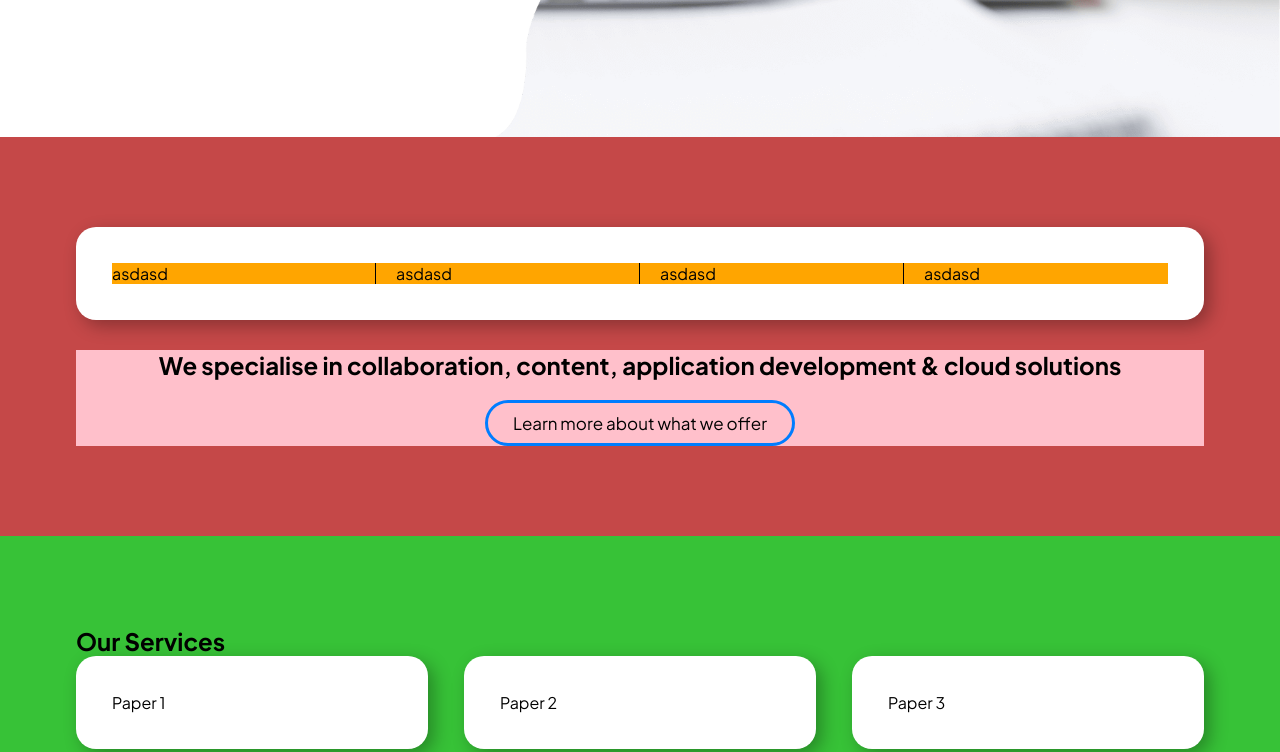
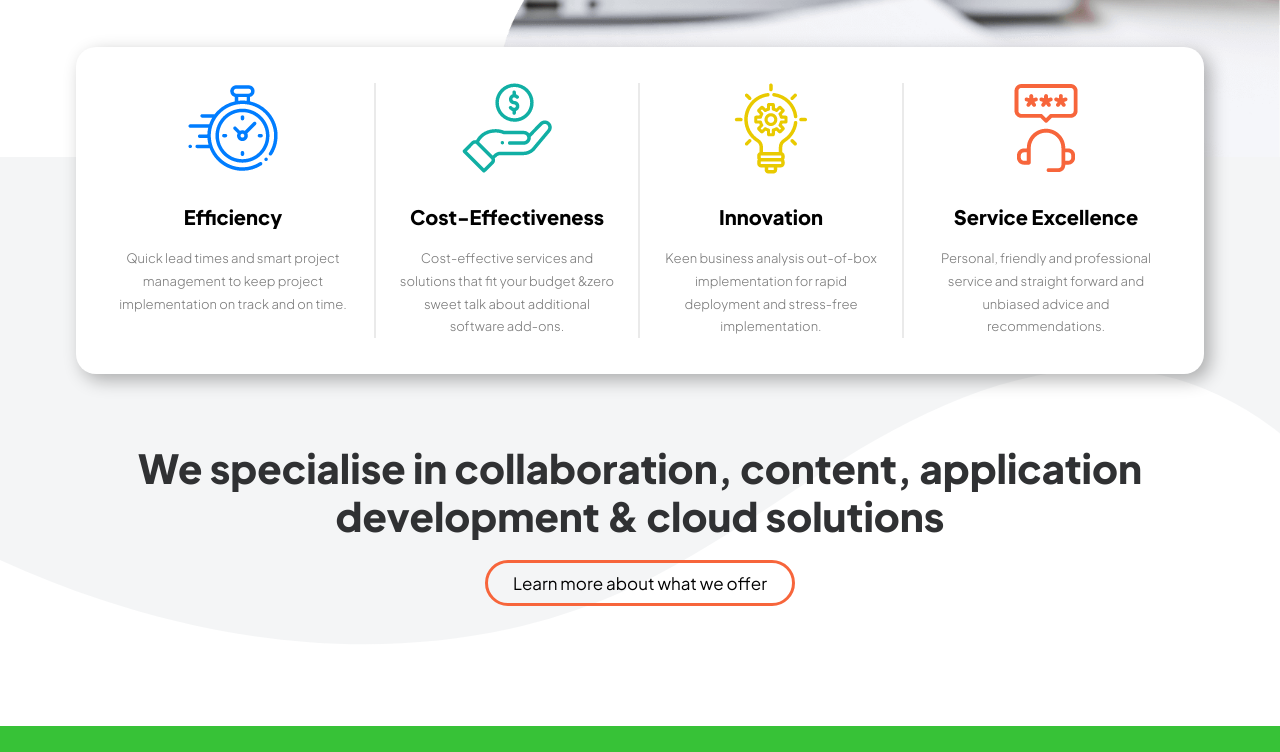
Before and after one commit to YashuaPervez/gulflofix, a Gatsby site: page / in a window 1280 px wide. Shown: the part 575-1327 px from the top of the page. Built offline with nearby package versions, Linux system fonts and the light colour scheme; Gatsby itself is replaced by a stand-in of ours.

Commit message:
Update feature section design to be pixel perfect

```diff
--- a/src/components/UI/Button/index.jsx
+++ b/src/components/UI/Button/index.jsx
@@ -3,8 +3,21 @@
 //
 import "./index.scss";
 
-const Button = ({ children }) => {
-  return <button className="button">{children}</button>;
+const Button = ({ children, color }) => {
+  let colorClasses = "";
+  switch (color) {
+    case "blue":
+      colorClasses = "button-blue";
+      break;
+    case "orange":
+      colorClasses = "button-orange";
+      break;
+    default:
+      colorClasses = "button-blue";
+      break;
+  }
+
+  return <button className={`button ${colorClasses}`}>{children}</button>;
 };
 
 export default Button;
--- a/src/components/UI/Button/index.scss
+++ b/src/components/UI/Button/index.scss
@@ -2,7 +2,7 @@
 
 .button {
   background-color: transparent;
-  border: 3px solid $color-p;
+  border: 3px solid;
   border-radius: 30px;
   padding: 0px 25px;
   font-size: 17px;
@@ -11,7 +11,20 @@
   line-height: 40px;
 
   &:hover {
-    background-color: $color-p;
     color: #fff;
   }
+
+  &.button-blue {
+    border-color: $color-p;
+    &:hover {
+      background-color: $color-p;
+    }
+  }
+
+  &.button-orange {
+    border-color: $color-s;
+    &:hover {
+      background-color: $color-s;
+    }
+  }
 }
--- a/src/container/Home/Features/index.jsx
+++ b/src/container/Home/Features/index.jsx
@@ -7,28 +7,77 @@
 
 //
 import "./index.scss";
+import ClockImage from "../../../images/home-features/clock.png";
+import HandImage from "../../../images/home-features/hand.png";
+import CallImage from "../../../images/home-features/call.png";
+import BulbImage from "../../../images/home-features/bulb.png";
 
 const Features = () => {
   return (
-    <section className="section">
+    <section className="section home-feature">
       <Container>
         <div className="home-features-wrapper">
           <Paper>
             <div className="features">
-              <div className="feature-item">asdasd</div>
-              <div className="feature-item">asdasd</div>
-              <div className="feature-item">asdasd</div>
-              <div className="feature-item">asdasd</div>
+              <div className="feature-item">
+                <div className="feature-item-image">
+                  <img src={ClockImage} />
+                </div>
+                <h3 className="small-heading feature-item-heading">
+                  Efficiency
+                </h3>
+                <p className="sm-text feature-item-desc">
+                  Quick lead times and smart project management to keep project
+                  implementation on track and on time.
+                </p>
+              </div>
+              <div className="feature-item">
+                <div className="feature-item-image">
+                  <img src={HandImage} />
+                </div>
+                <h3 className="small-heading feature-item-heading">
+                  Cost-Effectiveness
+                </h3>
+                <p className="sm-text feature-item-desc">
+                  Cost-effective services and solutions that fit your budget{" "}
+                  {"&"}
+                  zero sweet talk about additional software add-ons.
+                </p>
+              </div>
+              <div className="feature-item">
+                <div className="feature-item-image">
+                  <img src={BulbImage} />
+                </div>
+                <h3 className="small-heading feature-item-heading">
+                  Innovation
+                </h3>
+                <p className="sm-text feature-item-desc">
+                  Keen business analysis out-of-box implementation for rapid
+                  deployment and stress-free implementation.
+                </p>
+              </div>
+              <div className="feature-item">
+                <div className="feature-item-image">
+                  <img src={CallImage} />
+                </div>
+                <h3 className="small-heading feature-item-heading">
+                  Service Excellence
+                </h3>
+                <p className="sm-text feature-item-desc">
+                  Personal, friendly and professional service and straight
+                  forward and unbiased advice and recommendations.
+                </p>
+              </div>
             </div>
           </Paper>
         </div>
         <div className="home-features-cta">
-          <h2 className="cta-heading">
+          <h2 className="black-heading cta-heading">
             We specialise in collaboration, content, application development
             {" & "}
             cloud solutions
           </h2>
-          <Button>Learn more about what we offer</Button>
+          <Button color="orange">Learn more about what we offer</Button>
         </div>
       </Container>
     </section>
--- a/src/container/Home/Features/index.scss
+++ b/src/container/Home/Features/index.scss
@@ -1,14 +1,25 @@
+.home-feature {
+  background-color: #fff;
+  background-image: url("./../../../images/home-feature-background.svg");
+  background-size: cover;
+  background-position: center top;
+  background-repeat: no-repeat;
+}
+
 .home-features-wrapper {
-  margin-bottom: 30px;
+  margin-top: -200px;
+  margin-bottom: 70px;
 
   .features {
     display: grid;
     grid-template-columns: 1fr 1fr 1fr 1fr;
 
     .feature-item {
-      background-color: orange;
       padding: 0px 20px;
-      border-right: 1px solid black;
+      border-right: 2px solid rgb(234, 234, 234);
+      display: flex;
+      flex-direction: column;
+      align-items: center;
 
       &:first-child {
         padding-left: 0px;
@@ -18,15 +29,27 @@
         padding-right: 0px;
         border: none;
       }
+
+      .feature-item-image {
+        margin-bottom: 27px;
+      }
+
+      .feature-item-heading {
+        margin-bottom: 18px;
+      }
+
+      .feature-item-desc {
+        text-align: center;
+      }
     }
   }
 }
 
 .home-features-cta {
-  background-color: pink;
   display: flex;
   flex-direction: column;
   align-items: center;
+  margin-bottom: 30px;
 
   .cta-heading {
     text-align: center;
--- a/src/container/Home/Hero/index.jsx
+++ b/src/container/Home/Hero/index.jsx
@@ -24,7 +24,7 @@
                 <span className="text">digital transformation</span>
               </span>
             </h2>
-            <p className="text-large hero-hero-text">
+            <p className="large-text hero-hero-text">
               Lorem ipsum dolor, sit amet consectetur adipisicing elit. Sed in
               adipisci ad quaerat. Fugiat, sequi voluptas vero accusamus soluta
               nesciunt blanditiis ex autem mollitia temporibus dicta officiis
--- a/src/container/Home/Hero/index.scss
+++ b/src/container/Home/Hero/index.scss
@@ -1,5 +1,5 @@
 .home-hero {
-  height: 600px;
+  height: 620px;
   position: relative;
 
   .bg-image {
--- a/src/styles/typography.scss
+++ b/src/styles/typography.scss
@@ -5,6 +5,7 @@
   font-weight: 400;
   line-height: 43px;
   letter-spacing: normal;
+  color: rgb(12, 12, 12);
 
   .highlight {
     font-weight: 500;
@@ -29,9 +30,32 @@
   }
 }
 
-.text-large {
+.small-heading {
+  font-size: 20px;
+  font-weight: 800;
+  letter-spacing: normal;
+  line-height: 24px;
+}
+
+.black-heading {
+  font-size: 40px;
+  font-weight: 800;
+  color: rgb(48, 49, 51);
+  letter-spacing: normal;
+  line-height: 48px;
+}
+
+.large-text {
   font-size: 20px;
   font-weight: 300;
   line-height: 25px;
   letter-spacing: normal;
+  color: rgba(12, 12, 12, 0.81);
 }
+
+.sm-text {
+  font-size: 13px;
+  font-weight: 300;
+  line-height: 22.75px;
+  color: rgb(119, 119, 119);
+}
--- a/src/styles/variables.scss
+++ b/src/styles/variables.scss
@@ -1,5 +1,6 @@
 $color-p: #007dff;
 $color-p-light: #99cbff;
+$color-s: #f7653b;
 
 // breakpoints
 $tablet: 720px;
```
Also changed, not shown: src/images/home-feature-background.svg (added), src/images/home-features/bulb.png (added), src/images/home-features/call.png (added), src/images/home-features/clock.png (added), src/images/home-features/hand.png (added).
